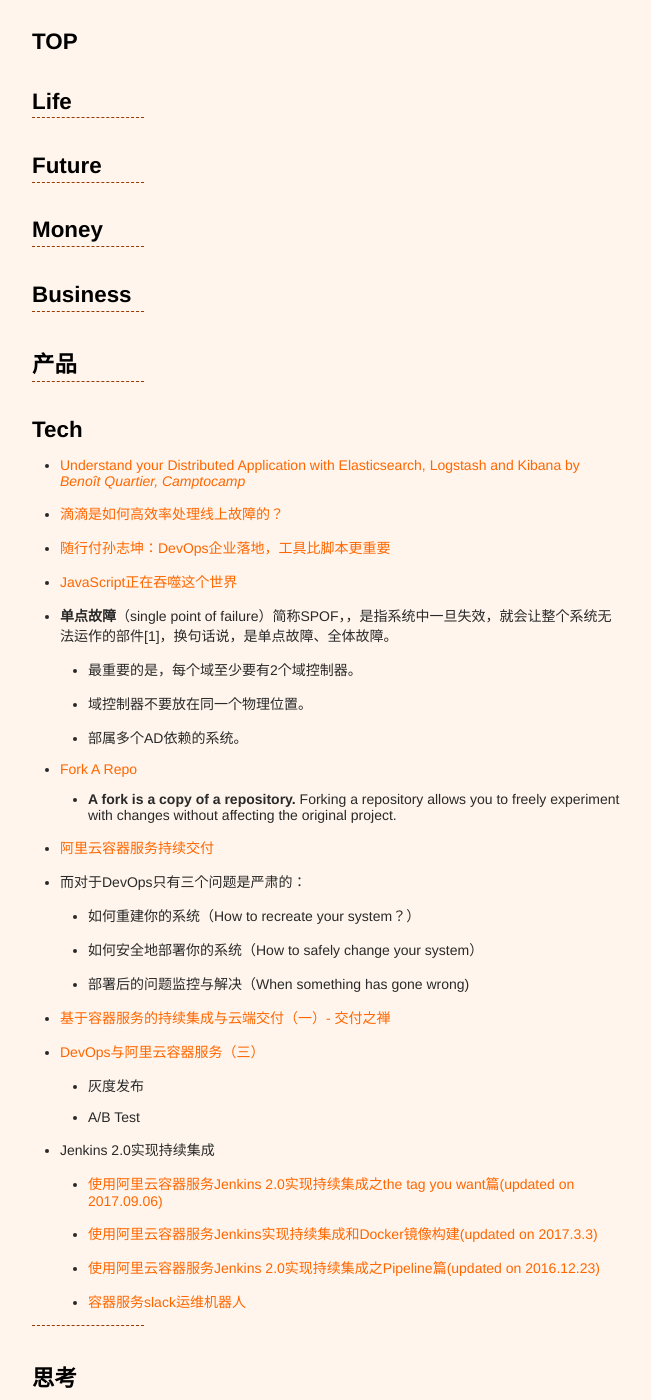
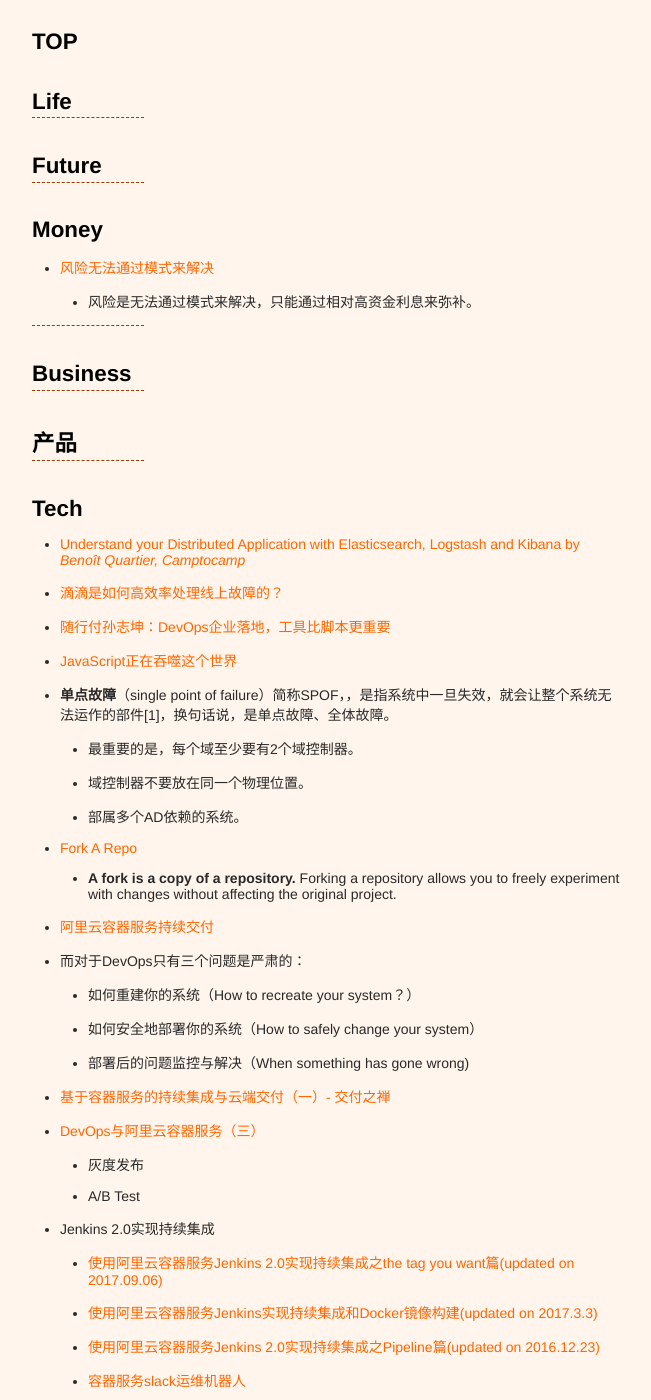
Before and after one commit to xianyuxmu/xianyuxmu.github.io, a Jekyll site: the page built from _posts/2017-09-02-monthly-reading.md, in a window 1280 px wide and 1400 px high, scrolled down 360 px. Shown: the whole window, without its empty margins (314-965 px from the left). Built offline with Jekyll 4.4.1, drawn with Linux system fonts in a browser that asks for light colours; comment, search, counter and statistics services are not loaded.

Commit message:
Reading of 08 Sep. 2017

```diff
--- a/_posts/2017-09-02-monthly-reading.md
+++ b/_posts/2017-09-02-monthly-reading.md
@@ -32,7 +32,8 @@
 
 ## Money
 
-
+- [风险无法通过模式来解决](https://zhuanlan.zhihu.com/p/28683047)
+	- 风险是无法通过模式来解决，只能通过相对高资金利息来弥补。
 
 ----
 
```
Also changed, not shown: other parts of _posts/2017-09-02-monthly-reading.md (+2 -0 lines).
